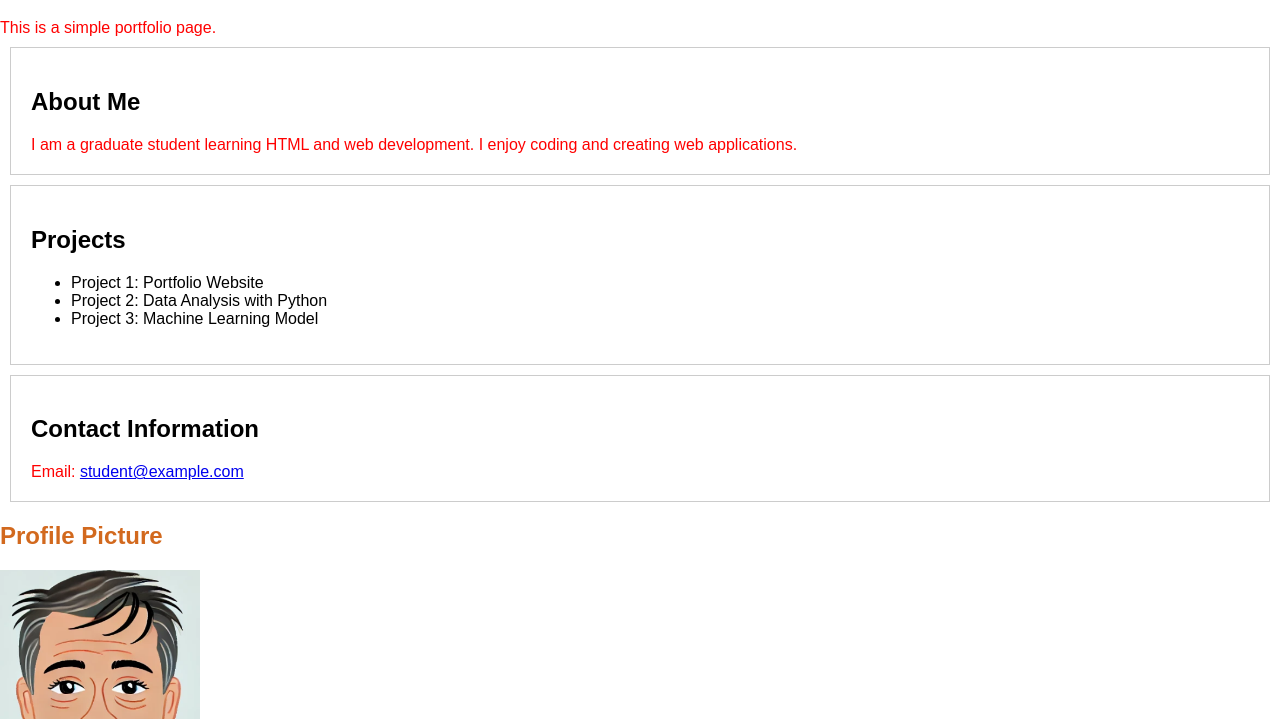
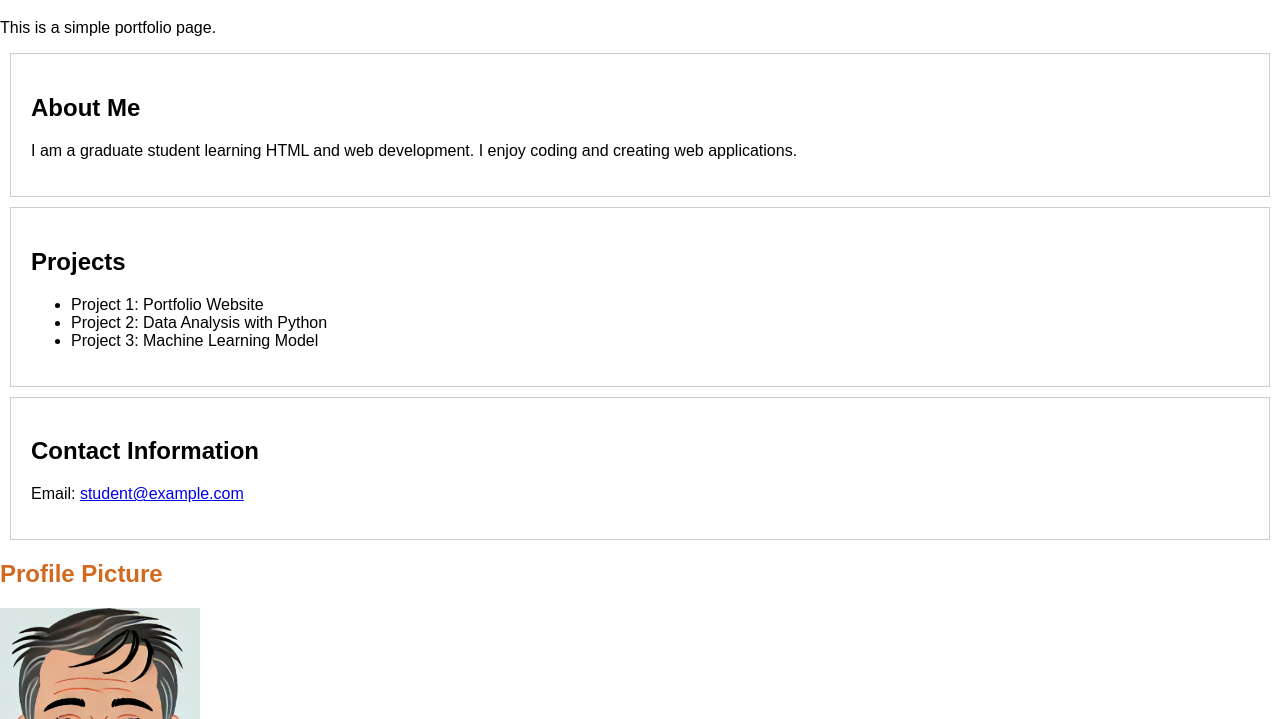
Before and after one commit to MLDERES/demo-profile, a plain HTML site: page index.html in a window 1280 px wide. Shown: the part 81-800 px from the top of the page. Drawn offline with Linux system fonts and the light colour scheme.

Commit message:
Remove the red on the paragraphs

```diff
--- a/index.html
+++ b/index.html
@@ -12,10 +12,6 @@
             padding: 20px;
             margin: 10px;
             border: 1px solid #ccc;
-        }
-        p {
-            margin: 0;
-            color: red;
         }
         #header {
             background-color: #f4f4f4;
```
